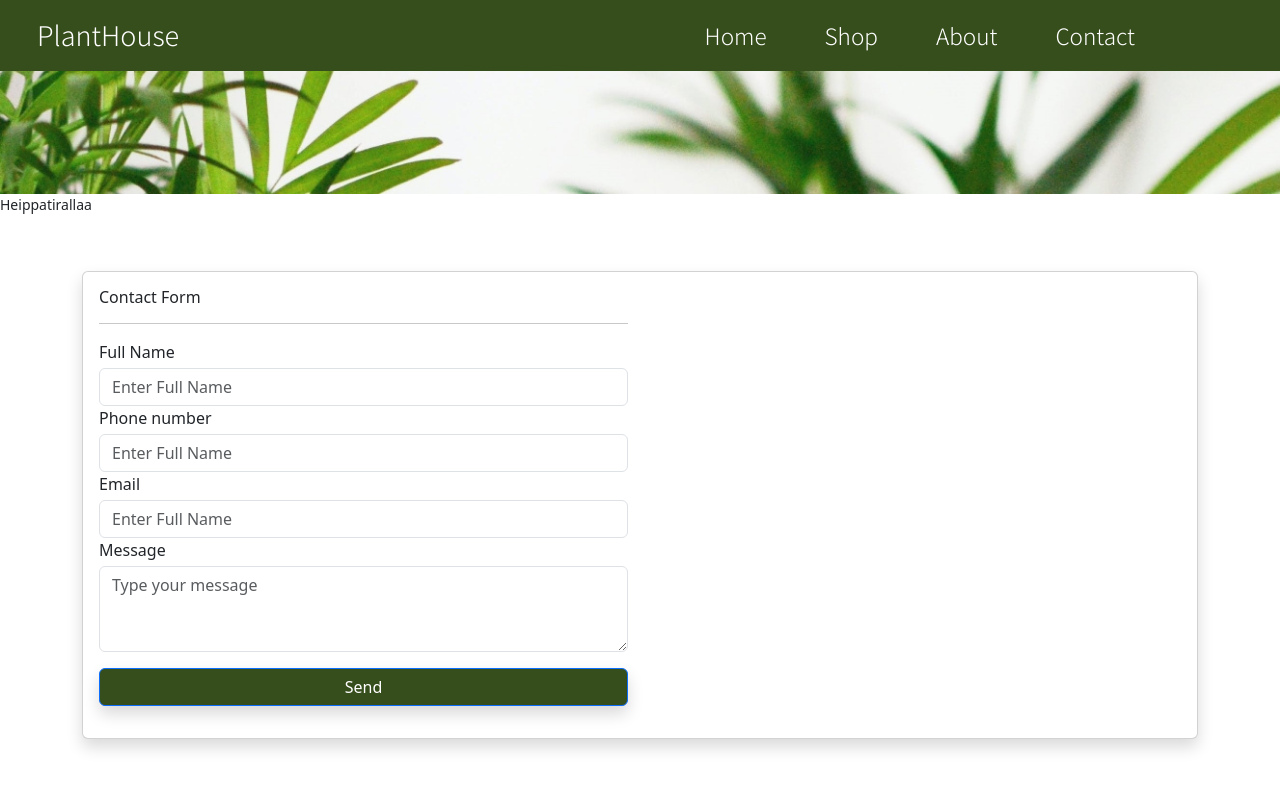
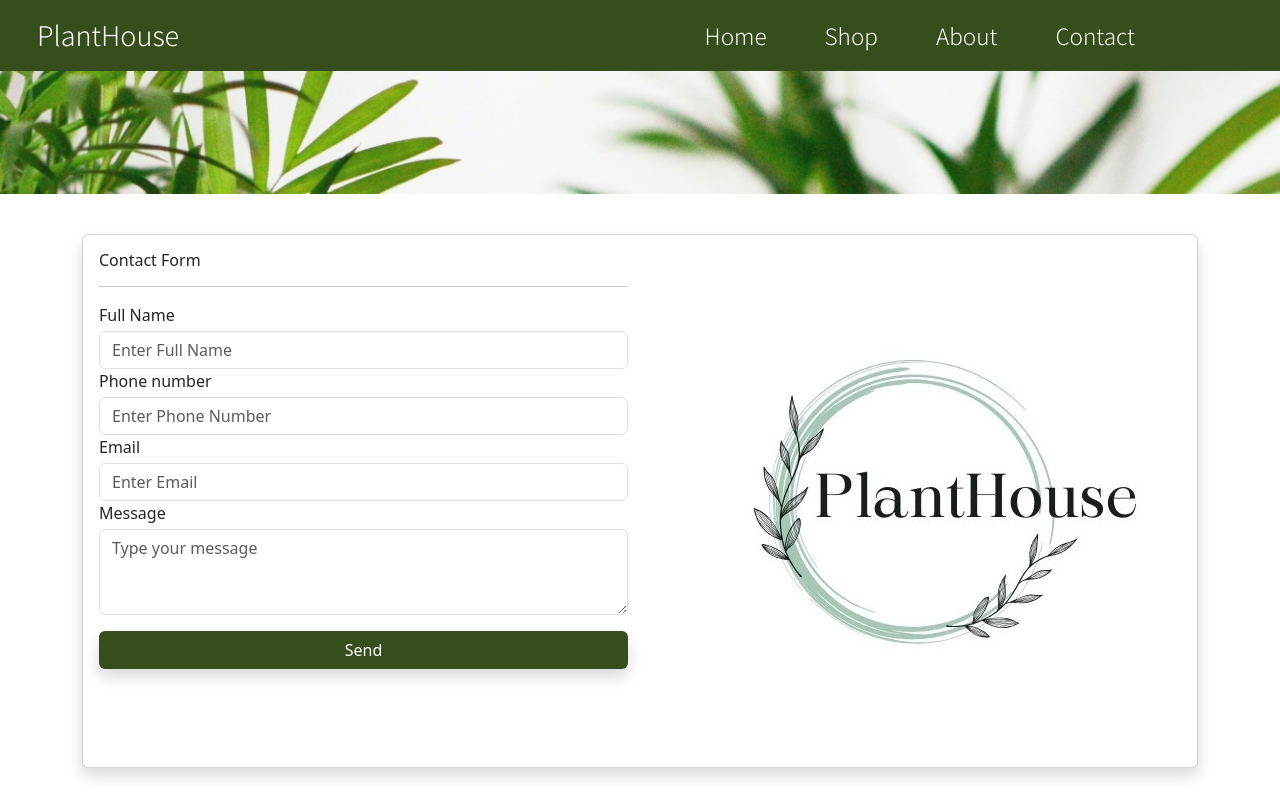
Before and after one commit to Ryhma20-Verkkopalveluprojekti/verkkokauppa, a React (Create React App) app in the folder client/client/: page /contact in a window 1280 px wide. Shown: the top 800 px of the page. Built offline with nearby package versions, Linux system fonts and the light colour scheme; some icons are missing; a web font is replaced by a local one.

Commit message:
korjauksia

```diff
--- a/client/client/src/components/pages/Contact.js
+++ b/client/client/src/components/pages/Contact.js
@@ -1,5 +1,6 @@
 import React from 'react';
 import Banner from '../inc/Banner';
+import Logo from '../inc/logo';
 
 function Contactus(){
     return(
@@ -12,7 +13,7 @@ function Contactus(){
             <Banner />
 
 
-            <p>Heippatirallaa</p>
+
             <section className="section">
             <div className="container">
             <div className="card shadow">
@@ -27,21 +28,22 @@ function Contactus(){
                         </div>
                         <div className="form-group">
                             <label className="mb-1">Phone number</label>
-                            <input type="text" className="form-control" placeholder="Enter Full Name" />
+                            <input type="text" className="form-control" placeholder="Enter Phone Number" />
                         </div>
                         <div className="form-group">
                             <label className="mb-1">Email</label>
-                            <input type="text" className="form-control" placeholder="Enter Full Name" />
+                            <input type="text" className="form-control" placeholder="Enter Email" />
                         </div>
                         <div className="form-group">
                             <label className="mb-1">Message</label>
                             <textarea rows="3" className="form-control" placeholder="Type your message" ></textarea>
                         </div>
                         <div className="form-group py-3">
-                            <button type="button" className="btn btn-primary shadow w-100" style={{ backgroundColor: "#364d1c", color: "#ffffff" }} >Send</button>
+                            <button type="button" className="btn btn shadow w-100" style={{ backgroundColor: "#364d1c", color: "#ffffff" }} >Send</button>
                         </div>
                     </div>
                     <div className="col-md-6">
+                        <Logo />
 
                         </div>
 
--- a/client/client/src/components/pages/Shop.js
+++ b/client/client/src/components/pages/Shop.js
@@ -2,8 +2,9 @@ import React from 'react';
 import Banner from '../inc/Banner';
 import { Link } from 'react-router-dom';
 import VMC from './inc/Vmc';
-import Service1 from '../images/snakeplant.jpg'
+import snakeplant from '../images/snakeplant.jpg'
 import '../pages/styles/Shop.css';
+
 
 function Shop() {
     return (
@@ -44,7 +45,7 @@ function Shop() {
                             </div>
                             <div className="col-md-4">
                                 <div className="card shadow">
-                                    <img src={Service1} className="w-100 border-bottom" alt="Services" />
+                                    <img src={snakeplant} className="w-100 border-bottom" alt="Services" />
                                     <div className="card-body">
                                         <h6>Rehu 1</h6>
                                         <div className="underline"></div>
@@ -58,7 +59,7 @@ function Shop() {
 
                             <div className="col-md-4">
                                 <div className="card shadow">
-                                    <img src={Service1} className="w-100 border-bottom" alt="Services" />
+                                    <img src={snakeplant} className="w-100 border-bottom" alt="Services" />
                                     <div className="card-body">
                                         <h6>Rehu 2</h6>
                                         <div className="underline"></div>
@@ -72,7 +73,7 @@ function Shop() {
 
                             <div className="col-md-4">
                                 <div className="card shadow">
-                                    <img src={Service1} className="w-100 border-bottom" alt="Services" />
+                                    <img src={snakeplant} className="w-100 border-bottom" alt="Services" />
                                     <div className="card-body">
                                         <h6>Rehu 2</h6>
                                         <div className="underline"></div>
```
